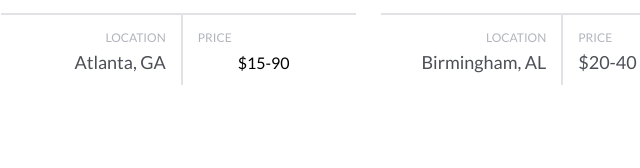
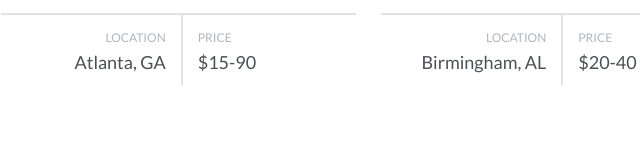
Before and after one commit to freddyroberts/CaddisTest, a website: page index.html in a window 1280 px wide. Shown: the part 1141-1309 px from the top of the page, 462-1102 px from the left. Drawn offline with Linux system fonts and the light colour scheme.

Commit message:
fixed price-desription error

```diff
--- a/index.html
+++ b/index.html
@@ -81,7 +81,7 @@
            </dl>
            <dl class="price">
              <dt class="price-term">Price</dt>
-             <dd>$15-90</dd>
+             <dd class="price-description">$15-90</dd>
            </dl>
          </div>
 
```
